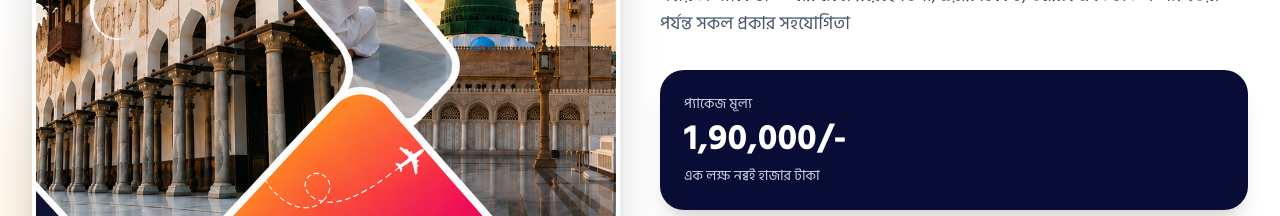
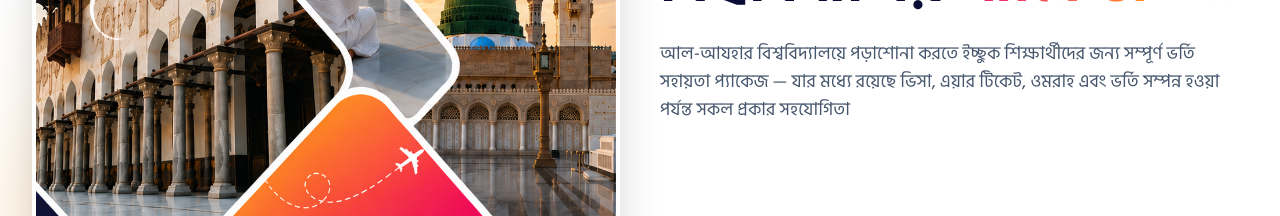
Before and after one commit to BabriWala/azhari-travels, a Next.js app: page /al-azhar-university in a window 1280 px wide. Shown: the part 584-800 px from the top of the page. Built offline with nearby package versions, Linux system fonts and the light colour scheme; no server answers.

Commit message:
hided the price.

```diff
--- a/src/app/al-azhar-university/university-sections/AlAzharPackagePage.tsx
+++ b/src/app/al-azhar-university/university-sections/AlAzharPackagePage.tsx
@@ -78,16 +78,16 @@ export default function AlAzharPackagePage() {
                             আল-আযহার বিশ্ববিদ্যালয়ে পড়াশোনা করতে ইচ্ছুক শিক্ষার্থীদের জন্য সম্পূর্ণ ভর্তি সহায়তা প্যাকেজ — যার মধ্যে রয়েছে ভিসা, এয়ার টিকেট, ওমরাহ এবং ভর্তি সম্পন্ন হওয়া পর্যন্ত সকল প্রকার সহযোগিতা
                         </p>
 
-                        <div className="mt-8 rounded-3xl bg-[#090d35] p-6 text-white shadow-xl">
+                        {/* <div className="mt-8 rounded-3xl bg-[#090d35] p-6 text-white shadow-xl">
                             <p className="text-sm text-slate-300">প্যাকেজ মূল্য</p>
                             <h2 className="mt-1 text-4xl font-black text-white">
                                 1,90,000/-
                             </h2>
                             <p className="mt-2 text-sm text-slate-300">
-                                {/* One Hundred Seventy-Five Thousand Taka */}
+
                                 এক লক্ষ নব্বই হাজার টাকা
                             </p>
-                        </div>
+                        </div> */}
                     </div>
                 </div>
             </section>
```
Also changed, not shown: 1 other file (tests, documents, lock files or other folders).
